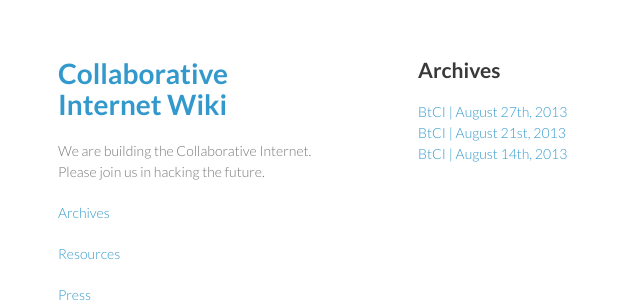
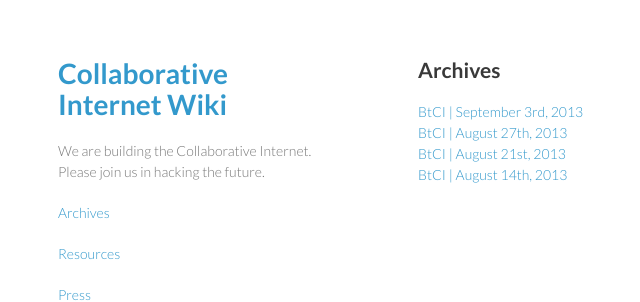
Before and after one commit to collaborativeinternet/collaborativeinternet.github.io, a Jekyll site: the page built from wiki/archives.md, in a window 1280 px wide. Shown: the top 302 px of the page, without its empty margins (152-792 px from the left). Built offline with Jekyll 4.4.1, drawn with Linux system fonts in a browser that asks for light colours.

Commit message:
Update archives.md

```diff
--- a/wiki/archives.md
+++ b/wiki/archives.md
@@ -4,6 +4,7 @@ published: true
 ---
 
 ##Archives
+[BtCI  |  September 3rd, 2013](http://collaborativeinter.net/wiki/BtCI_2013-09-03.html)
 [BtCI  |  August 27th, 2013](http://collaborativeinter.net/wiki/BtCI_2013-08-27.html)
 [BtCI  |  August 21st, 2013](http://collaborativeinter.net/wiki/BtCI_2013-08-21.html)
 [BtCI  |  August 14th, 2013](http://collaborativeinter.net/wiki/BtCI_2013-08-14.html)
```
